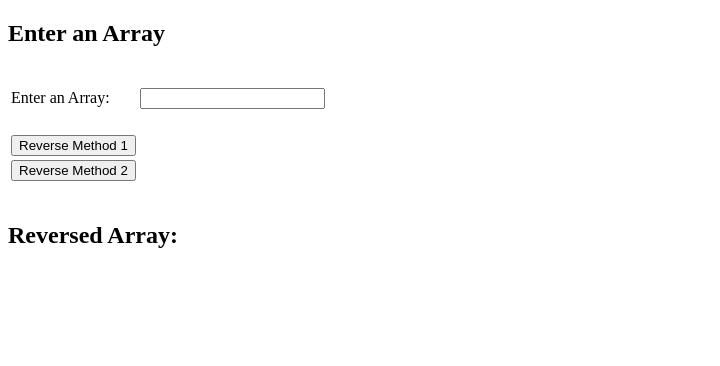
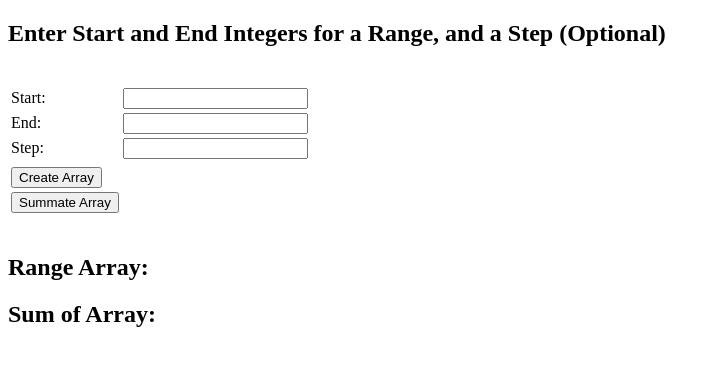
Before and after one commit to c-rter/ejs-exe, a plain HTML site: page 4 - Range Creator and Summator/index.html in a window 1280 px wide. Shown: the whole page, without its empty margins (0-720 px from the left). Drawn offline with Linux system fonts and the light colour scheme.

Commit message:
rollback

```diff
--- a/4 - Range Creator and Summator/index.html
+++ b/4 - Range Creator and Summator/index.html
@@ -15,23 +15,38 @@
 
 <body>
 
-  <h2>Enter an Array</h2>
+  <h2>Enter Start and End Integers for a Range, and a Step (Optional)</h2>
 
   <form id="frm1">
     <table>
       <tr>
         <td>
-          Enter an Array:
+          Start:
         </td>
         <td>
           <input type="text" id="startInt"></input>
         </td>
       </tr>
-
-      <tr><td>&nbsp;</td></tr>
       <tr>
         <td>
-          <input type="button" value="Reverse Method 1" onClick="receiveInput()">
+          End:
+        </td>
+        <td>
+          <input type="text" id="endInt"></input>
+        </td>
+      </tr>
+      <tr>
+        <td>
+          Step:
+        </td>
+        <td>
+          <input type="text" id="stepInt"></input>
+        </td>
+      </tr>
+      <tr><td></td></tr>
+      <tr>
+        <td>
+          <input type="button" value="Create Array" onClick="receiveInput()">
         </td>
       </tr>
   </form>
@@ -39,15 +54,18 @@
   <form id="frm2">
     <tr>
     <td>
-      <input type="button" value="Reverse Method 2" onClick="summateRange()">
+      <input type="button" value="Summate Array" onClick="summateRange()">
     </td>
   </tr>
   </form>
   </table>
   <br>
 
-  <h2>Reversed Array:</h2>
+  <h2>Range Array:</h2>
   <span id="range"></span>
+
+  <h2>Sum of Array:</h2>
+  <span id="sum"></span>
 
   <script src="logic.js"></script>
 
```
